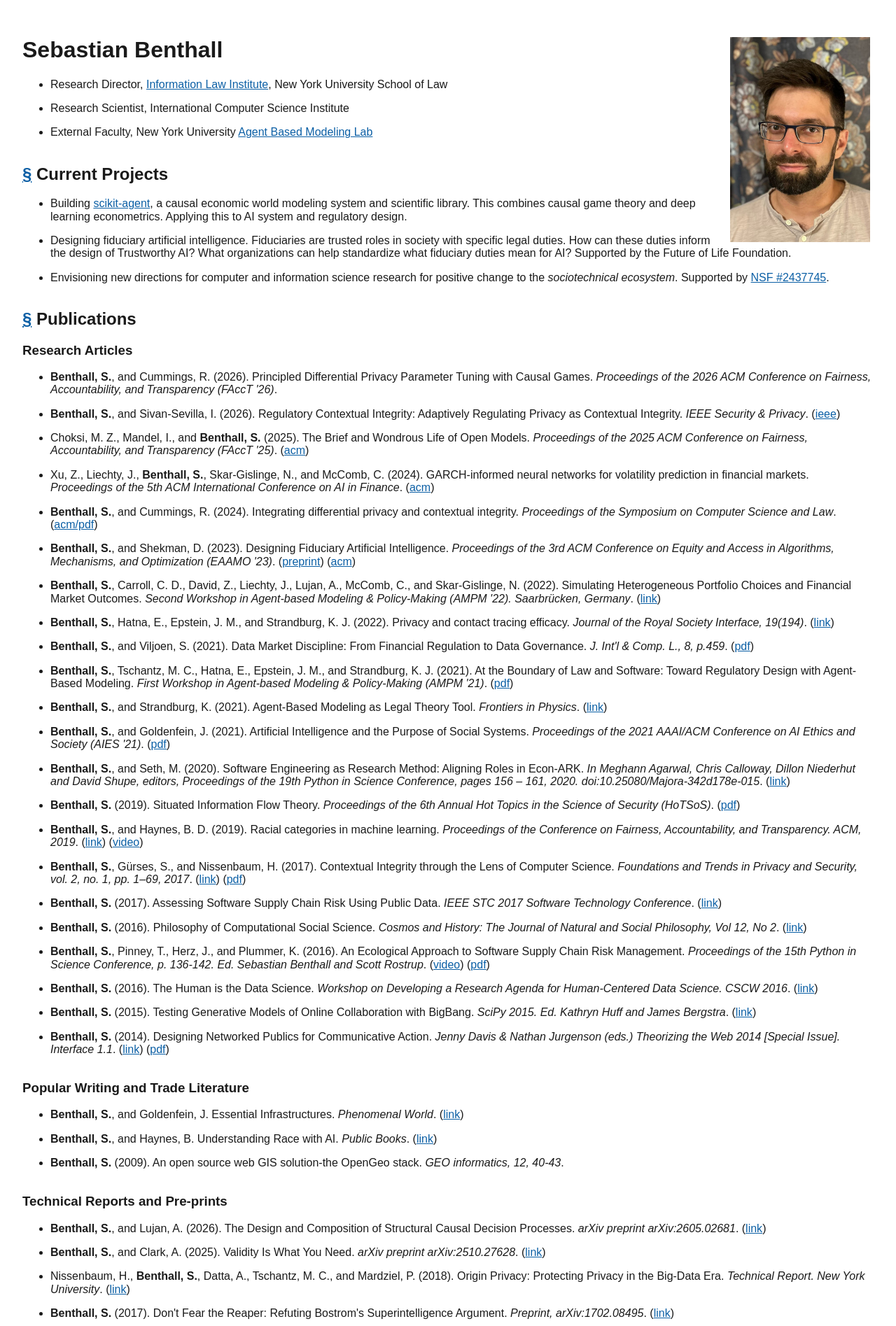
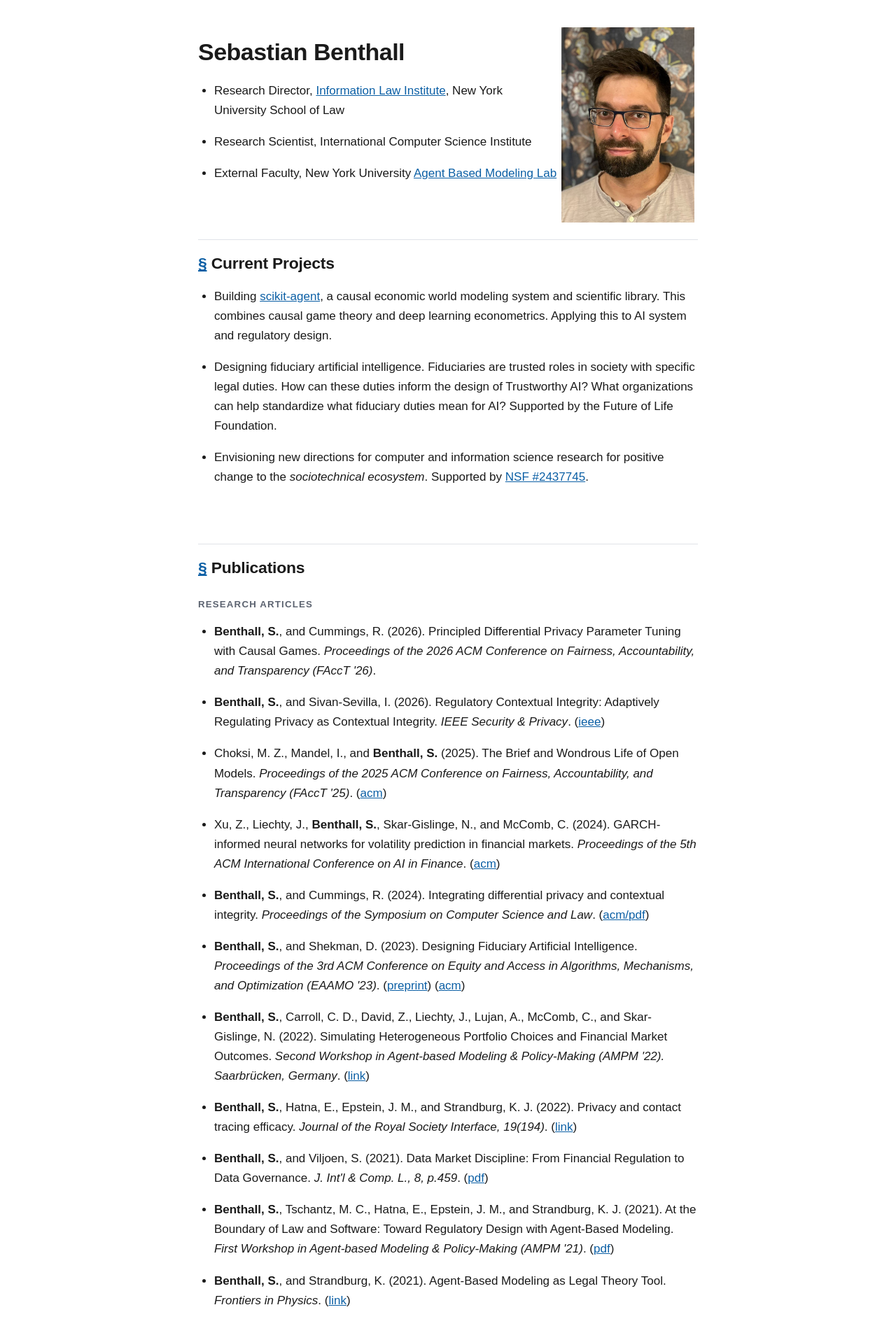
Before and after one commit to sbenthall/personal_website, a Jekyll site: the page built from index.md, in a window 1280 px wide. Shown: the top 1895 px of the page at 70% size. Built offline with Jekyll 4.4.1, drawn with Linux system fonts in a browser that asks for light colours; nearby versions of some CDN libraries.

Commit message:
centered and width-limited

```diff
--- a/_config.yml
+++ b/_config.yml
@@ -38,13 +38,20 @@ plugins:
   - jekyll-seo-tag
 
 # Exclude from processing.
-# The following items will not be processed, by default. Create a custom list
-# to override the default setting.
-# exclude:
-#   - Gemfile
-#   - Gemfile.lock
-#   - node_modules
-#   - vendor/bundle/
-#   - vendor/cache/
-#   - vendor/gems/
-#   - vendor/ruby/
+# NOTE: setting this key REPLACES Jekyll's built-in default list rather than
+# adding to it, so the defaults below must be repeated or Gemfile, Gemfile.lock
+# and friends get copied into _site.
+exclude:
+  - .jekyll-cache/
+  - .sass-cache/
+  - gemfiles/
+  - Gemfile
+  - Gemfile.lock
+  - node_modules/
+  - vendor/bundle/
+  - vendor/cache/
+  - vendor/gems/
+  - vendor/ruby/
+  # Internal working notes, not for publication. design.md has no front matter,
+  # which means Jekyll would otherwise copy it verbatim to /design.md.
+  - design.md
--- a/assets/css/main.css
+++ b/assets/css/main.css
@@ -2,8 +2,15 @@
   /* Tells the browser to render form controls, scrollbars, etc. to match. */
   color-scheme: light dark;
 
+  /* ~17px against a default browser setting, but stated as a percentage so it
+     still scales for readers who have changed that setting. Every rem below is
+     relative to this, including the body max-width. */
+  font-size: 106.25%;
+
   --bg: #ffffff;
   --fg: #1a1a1a;
+  --muted: #5c6370;
+  --border: #e0e3e8;
   --link: #0b5fa5;
   --link-visited: #6b3fa0;
 }
@@ -12,17 +19,77 @@
   :root {
     --bg: #16181c;
     --fg: #e6e6e6;
+    --muted: #9aa1ad;
+    --border: #2b3038;
     --link: #7db8f0;
     --link-visited: #c4a6e8;
   }
 }
 
+*,
+*::before,
+*::after {
+  box-sizing: border-box;
+}
+
 body {
+     /* The measure. Without this the `auto` margins never engage and text runs
+        the full width of the viewport. Padding is inside the cap, per
+        box-sizing above. */
+     max-width: 46rem;
      margin-left: auto;
      margin-right: auto;
      padding: 2em;
      background-color: var(--bg);
      color: var(--fg);
+
+     font-family: system-ui, -apple-system, "Segoe UI", Roboto, "Helvetica Neue",
+                  Arial, sans-serif;
+     font-size: 1rem;
+     line-height: 1.65;
+}
+
+h1,
+h2,
+h3 {
+   line-height: 1.25;
+   /* Headings set tighter than body copy; the browser default leaves them
+      loose enough to read as body text at a large size. */
+   text-wrap: balance;
+}
+
+h1 {
+   font-size: 2rem;
+   letter-spacing: -0.015em;
+   margin-top: 0;
+   margin-bottom: 0.6em;
+}
+
+/* Section breaks. The hairline plus the space above it is what gives the page a
+   scanning path; the sections are otherwise uniform in weight. */
+h2 {
+   font-size: 1.35rem;
+   letter-spacing: -0.01em;
+   margin-top: 2.75em;
+   padding-top: 0.85em;
+   border-top: 1px solid var(--border);
+}
+
+/* The "Research Articles" tier. Demoted to a label so it stops competing with
+   the h2 above it. */
+h3 {
+   font-size: 0.78rem;
+   font-weight: 600;
+   text-transform: uppercase;
+   letter-spacing: 0.09em;
+   color: var(--muted);
+   margin-top: 2.25em;
+   margin-bottom: 0.75em;
+}
+
+p {
+  margin-top: 0;
+  margin-bottom: 1.1em;
 }
 
 a {
@@ -33,6 +100,10 @@ a:visited {
    color: var(--link-visited);
 }
 
+ul {
+  padding-left: 1.35em;
+}
+
 li {
    padding-bottom: 1em
 }
```
